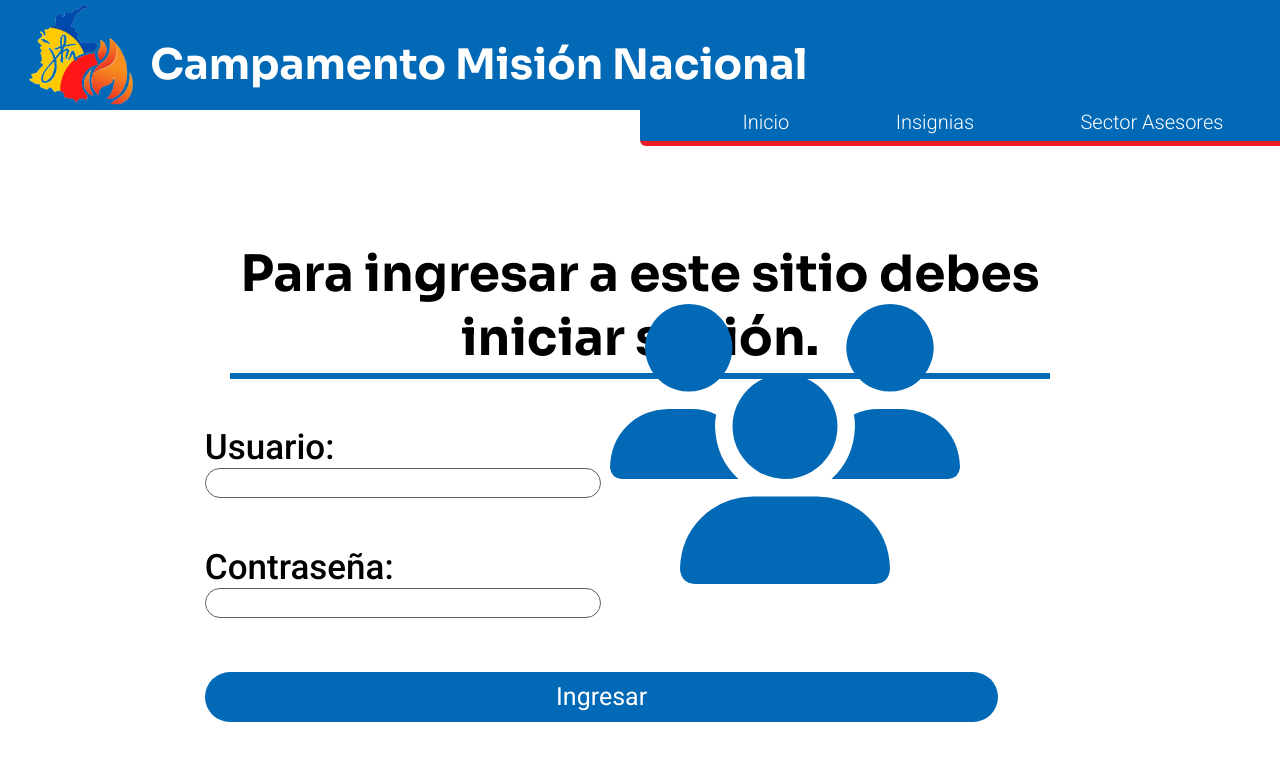
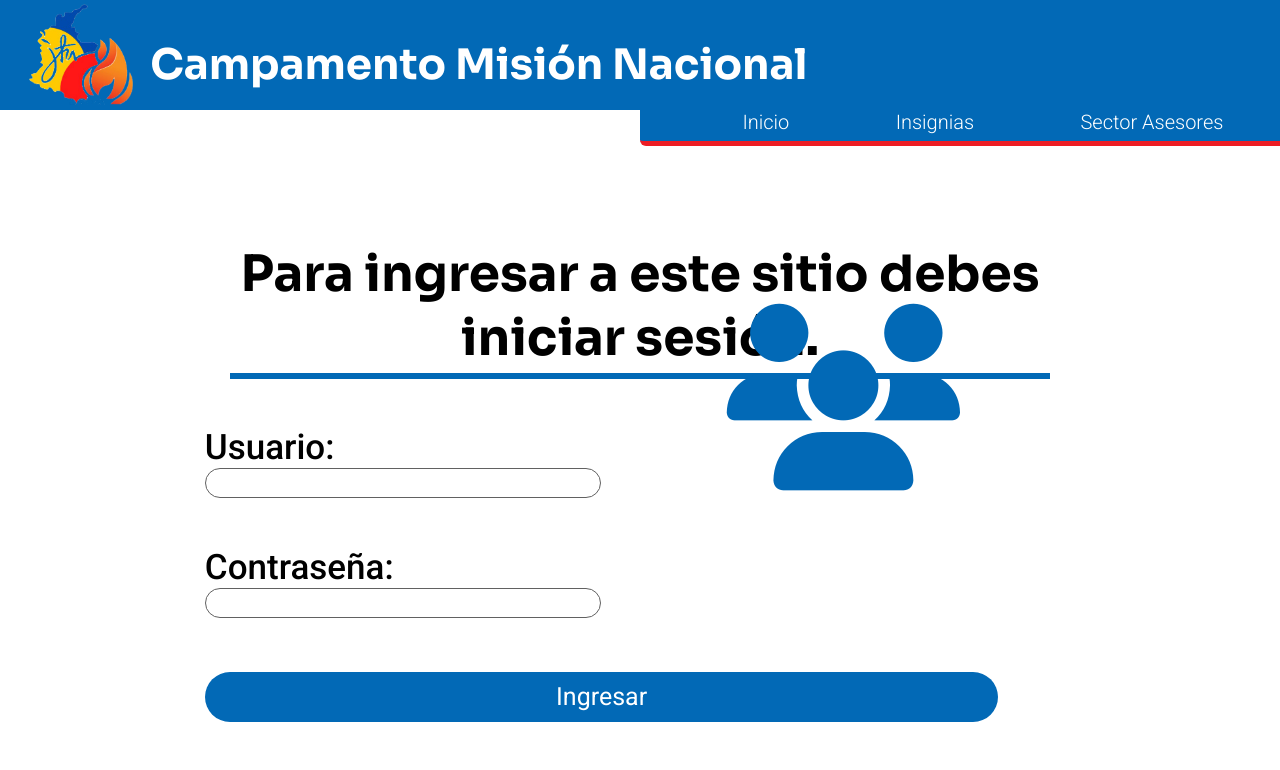
Before and after one commit to manuelandres66/Campamento_mision, a Django app: page /asesores/ in a window 1280 px wide. Shown: the top 770 px of the page. Run offline with Django 3.2, Linux system fonts and the light colour scheme; some libraries are stand-ins or nearby versions.

Commit message:
Image viewport

```diff
--- a/static/css/asesores.css
+++ b/static/css/asesores.css
@@ -63,7 +63,7 @@ input {
 }
 
 .imagen-a {
-    font-size: 280px;
+    font-size: 14.58vw;
     color: #0269b6;
     position: absolute;
     top: 38vh;
```
